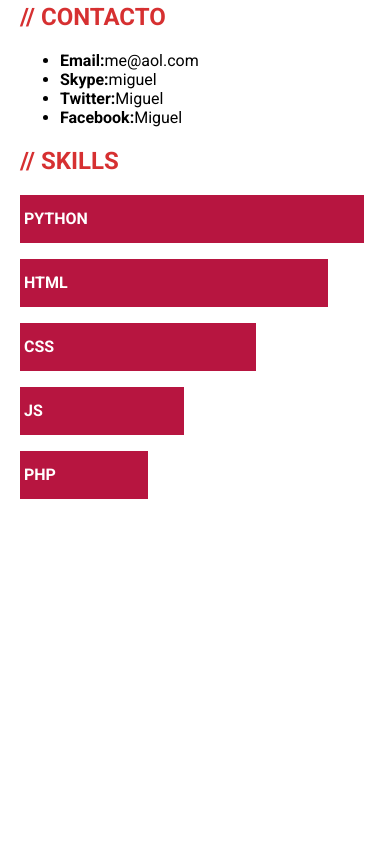
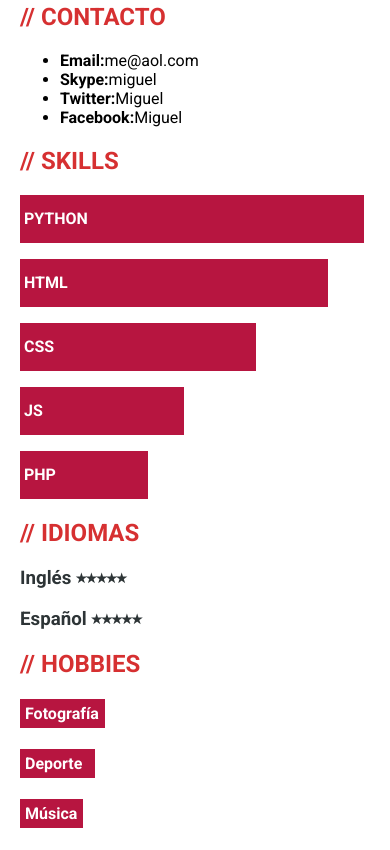
Before and after one commit to paskuvan/desafio06, a plain HTML site: page index.html in a window 390 px wide. Shown: the part 1322-2172 px from the top of the page. Before the commit the page ends 1837 px from the top, so only its background shows below. Drawn offline with Linux system fonts and the light colour scheme.

Commit message:
mobile first OK

```diff
--- a/css/style.css
+++ b/css/style.css
@@ -70,6 +70,14 @@ body {
     padding: 0 10px 0 20px;
   }
 
+  .idiomas {
+    padding: 0 10px 0 20px;
+  }
+
+  .hobbies {
+    padding: 0 10px 0 20px;
+  }
+
   .barra {
   text-align: left;
   padding-right: 20px;
@@ -103,6 +111,29 @@ body {
     width: 30%;
   }
 
+  .fotografia {
+    background-color: #b71540;
+    padding: 5px;
+    width: 75px;
+    color: white;
+  }
+
+  .deporte {
+    background-color: #b71540;
+    padding: 5px;
+    width: 65px;
+    color: white;
+  }
+
+  .musica {
+    background-color: #b71540;
+    padding: 5px;
+    width: 53px;
+    color: white;
+  }
+
+
+
 
 
 
--- a/index.html
+++ b/index.html
@@ -100,6 +100,31 @@
 	</div>
 	<!-- fin habilidades-->
 
+	<!--idiomas-->
+	<div class="idiomas">
+		<div class="row">
+			<div class="col-4">
+				<h2 class="texto-rojo">// IDIOMAS</h2>
+				<h3 class="texto-negro">Inglés ⭒⭒⭑⭑⭑</h3>
+				<h3 class="texto-negro">Español ⭑⭑⭑⭑⭑</h3>
+			</div>
+		</div>
+	</div>
+	<!--fin idiomas-->
+
+	<!--idiomas-->
+	<div class="idiomas">
+		<div class="row">
+			<div class="col-4">
+				<h2 class="texto-rojo">// HOBBIES</h2>
+				<h4 class="fotografia">Fotografía</h4>
+				<h4 class="deporte">Deporte</h4>
+				<h4 class="musica">Música</h4>
+			</div>
+		</div>
+	</div>
+	<!--fin idiomas-->
+
 
 
 </body>
```
